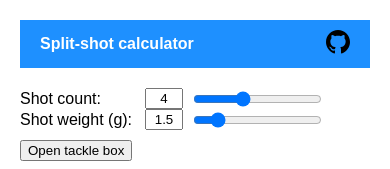
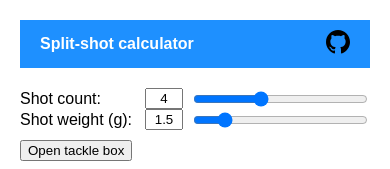
Before and after one commit to wcoots/split-shot-calculator, a React (Create React App) app: page / in a window 390 px wide. Shown: the top 169 px of the page. Built offline with nearby package versions, Linux system fonts and the light colour scheme.

Commit message:
added slider responsive size

```diff
--- a/src/index.css
+++ b/src/index.css
@@ -39,6 +39,8 @@ code {
     display: flex;
     align-items: center;
     margin-right: 10px;
+    flex-grow: 1;
+    width: 100%;
 }
 
 .label-margin {
@@ -67,6 +69,7 @@ code {
 
 .slider {
     margin-left: 10px;
+    width: 100%;
 }
 
 .error-text {
```
